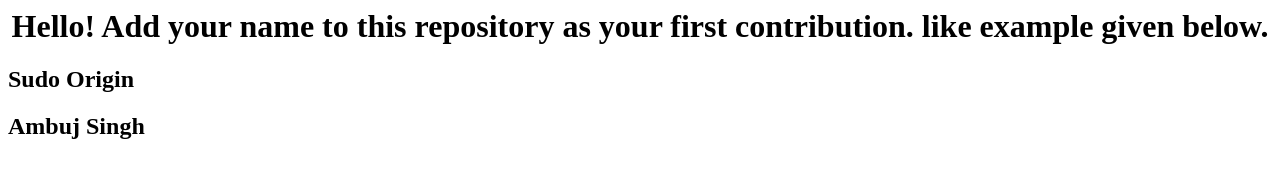
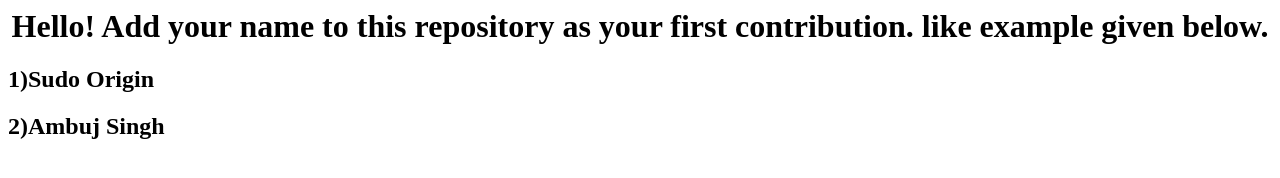
Before and after one commit to sudoorigintest/test, a plain HTML site: page index.html in a window 1280 px wide. Drawn offline with Linux system fonts and the light colour scheme.

Commit message:
Update index.html

```diff
--- a/index.html
+++ b/index.html
@@ -4,7 +4,7 @@
 </head>
 <body>
 <h1 align= "center">Hello! Add your name to this repository as your first contribution. like example given below.</h1>
-  <h2>Sudo Origin</h2>  <!-- br is line break tag and H1 to H6 are heading tag where h1 is biggest in font size and h6 is smallest -->
-  <h2>Ambuj Singh</h2>
+  <h2>1)Sudo Origin</h2>  <!-- br is line break tag and H1 to H6 are heading tag where h1 is biggest in font size and h6 is smallest -->
+  <h2>2)Ambuj Singh</h2>
 </body>
 </html>
```
